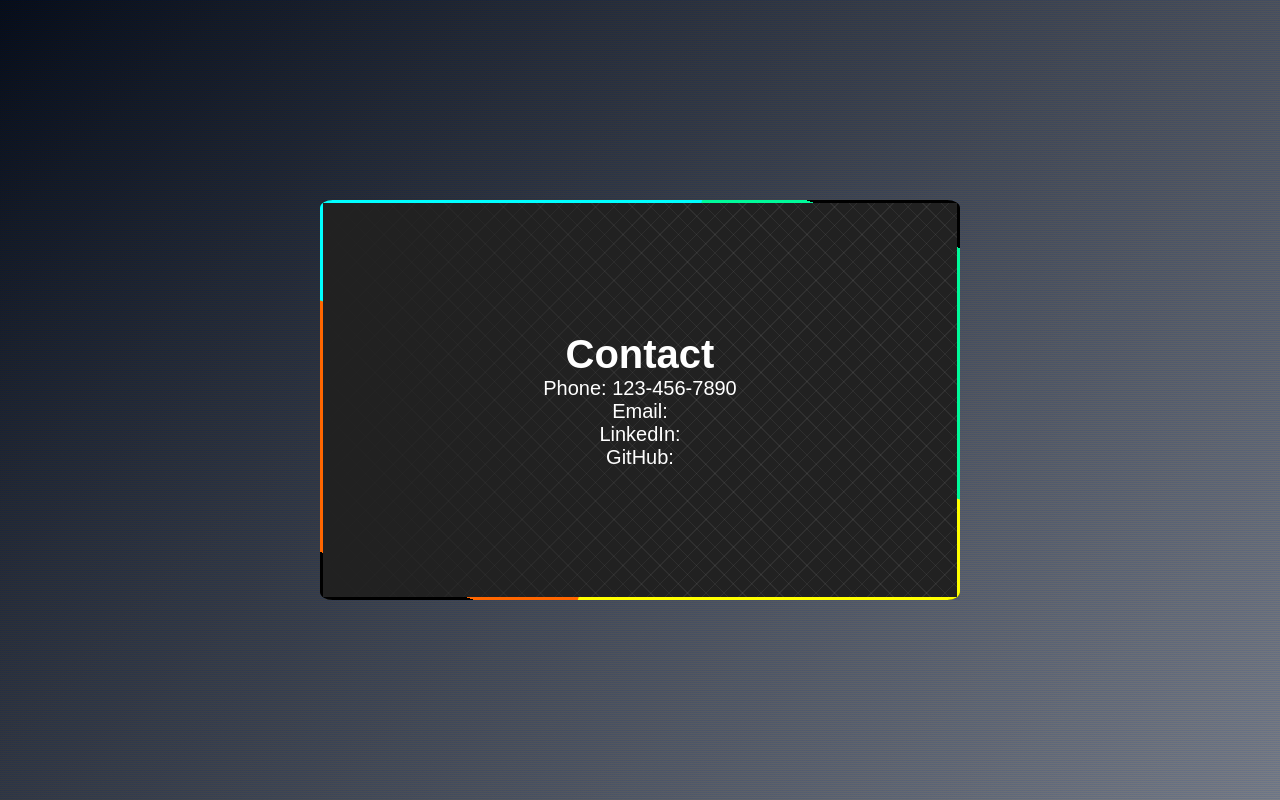
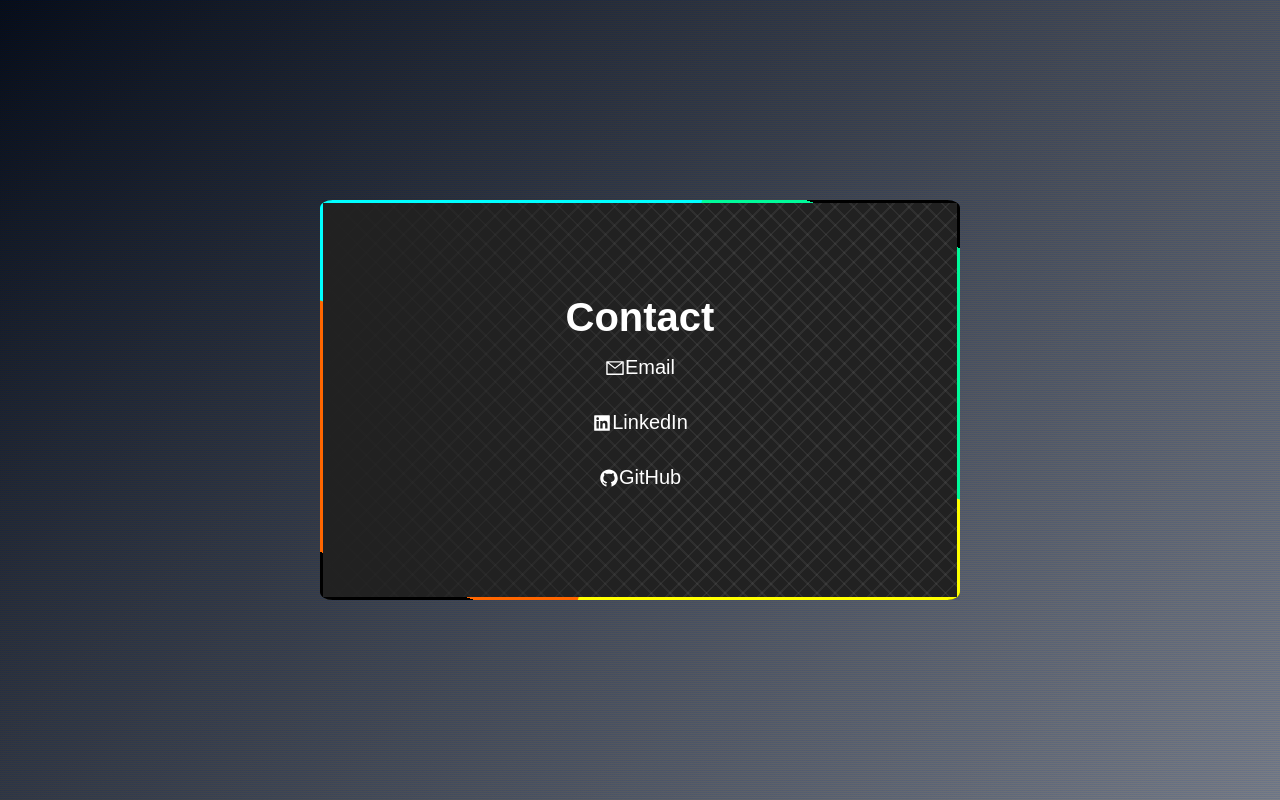
Before and after one commit to Zachary-Piontek/portfolio, a React (Create React App) app: page /contact in a window 1280 px wide. Built offline with nearby package versions, Linux system fonts and the light colour scheme.

Commit message:
added react icons applied some links contact box

```diff
--- a/package.json
+++ b/package.json
@@ -9,6 +9,7 @@
     "framer-motion": "^10.0.1",
     "react": "^18.2.0",
     "react-dom": "^18.2.0",
+    "react-icons": "^4.8.0",
     "react-router-dom": "^6.8.2",
     "react-scripts": "5.0.1",
     "web-vitals": "^2.1.4"
--- a/public/index.html
+++ b/public/index.html
@@ -24,7 +24,7 @@
       work correctly both with client-side routing and a non-root public URL.
       Learn how to configure a non-root public URL by running `npm run build`.
     -->
-    <title>React App</title>
+    <title>ZP Portfolio</title>
   </head>
   <body>
     <noscript>You need to enable JavaScript to run this app.</noscript>
--- a/src/Components/About/About.js
+++ b/src/Components/About/About.js
@@ -9,7 +9,7 @@ export const About = () => {
       initial={{ opacity: 0 }}
       animate={{ opacity: 1 }}
       exit={{ opacity: 0 }}
-      transition={{ duration: 5, ease: "easeInOut" }}
+      transition={{ duration: 2, ease: "easeInOut" }}
     >
       About
     </motion.div>
--- a/src/Components/Contact/Contact.js
+++ b/src/Components/Contact/Contact.js
@@ -1,6 +1,7 @@
 import React from "react";
 import { motion } from "framer-motion";
 import "./contact.css";
+import { AiFillLinkedin, AiFillGithub, AiOutlineMail } from "react-icons/ai";
 
 const Contact = () => {
   return (
@@ -9,15 +10,35 @@ const Contact = () => {
       initial={{ opacity: 0 }}
       animate={{ opacity: 1 }}
       exit={{ opacity: 0 }}
-      transition={{ duration: 5, ease: "easeInOut" }}
+      transition={{ duration: 2, ease: "easeInOut" }}
     >
       <div className="contact-box">
         <span>
           <h1>Contact</h1>
-          <p>Phone: 123-456-7890</p>
-          <p>Email:</p>
-          <p>LinkedIn:</p>
-          <p>GitHub:</p>
+          <p>
+            <AiOutlineMail />
+            <a>Email</a>
+          </p>
+          <p>
+            <AiFillLinkedin />
+            <a
+              href="https://www.linkedin.com/in/zacharypiontek/"
+              target="_blank"
+              rel="noreferrer"
+            >
+              LinkedIn
+            </a>
+          </p>
+          <p>
+            <AiFillGithub />
+            <a
+              href="https://github.com/Zachary-Piontek"
+              target="_blank"
+              rel="noreferrer"
+            >
+              GitHub
+            </a>
+          </p>
         </span>
       </div>
     </motion.div>
--- a/src/Components/Contact/contact.css
+++ b/src/Components/Contact/contact.css
@@ -48,14 +48,14 @@
     repeating-linear-gradient(
       45deg,
       rgba(168, 168, 168, 0.1) 0px,
-      rgba(168, 168, 168, 0.1) 1px,
+      rgba(168, 168, 168, 0.1) 2px,
       transparent 1px,
       transparent 13px
     ),
     repeating-linear-gradient(
       135deg,
       rgba(168, 168, 168, 0.1) 0px,
-      rgba(168, 168, 168, 0.1) 1px,
+      rgba(168, 168, 168, 0.1) 2px,
       transparent 1px,
       transparent 13px
     ),
@@ -68,6 +68,18 @@
   font-size: 1.25rem;
 }
 
+.contact-box span p {
+  display: flex;
+  justify-content: center;
+  align-items: center;
+  margin: 1rem;
+}
+
+.contact-box span p a {
+  color: white;
+  text-decoration: none;
+}
+
 @keyframes spin {
   0% {
     transform: rotate(0deg);
--- a/src/Components/LandingPage/LandingPage.js
+++ b/src/Components/LandingPage/LandingPage.js
@@ -21,7 +21,7 @@ const LandingPage = () => {
       initial={{ opacity: 0 }}
       animate={{ opacity: 1 }}
       exit={{ opacity: 0 }}
-      transition={{ duration: 5, ease: "easeInOut" }}
+      transition={{ duration: 2, ease: "easeInOut" }}
     >
       <button className="menu-toggle" onClick={toggleMenu}>
         <h1>{buttonText}</h1>
--- a/src/Components/Projects/Projects.js
+++ b/src/Components/Projects/Projects.js
@@ -9,7 +9,7 @@ const Projects = () => {
       initial={{ opacity: 0 }}
       animate={{ opacity: 1 }}
       exit={{ opacity: 0 }}
-      transition={{ duration: 5, ease: "easeInOut" }}
+      transition={{ duration: 2, ease: "easeInOut" }}
     >
       Projects
     </motion.div>
--- a/src/Components/Resume/Resume.js
+++ b/src/Components/Resume/Resume.js
@@ -9,7 +9,7 @@ export const Resume = () => {
       initial={{ opacity: 0 }}
       animate={{ opacity: 1 }}
       exit={{ opacity: 0 }}
-      transition={{ duration: 5 }}
+      transition={{ duration: 2, ease: "easeInOut" }}
     >
       Resume
     </motion.div>
```
Also changed, not shown: 1 other file (tests, documents, lock files or other folders).
